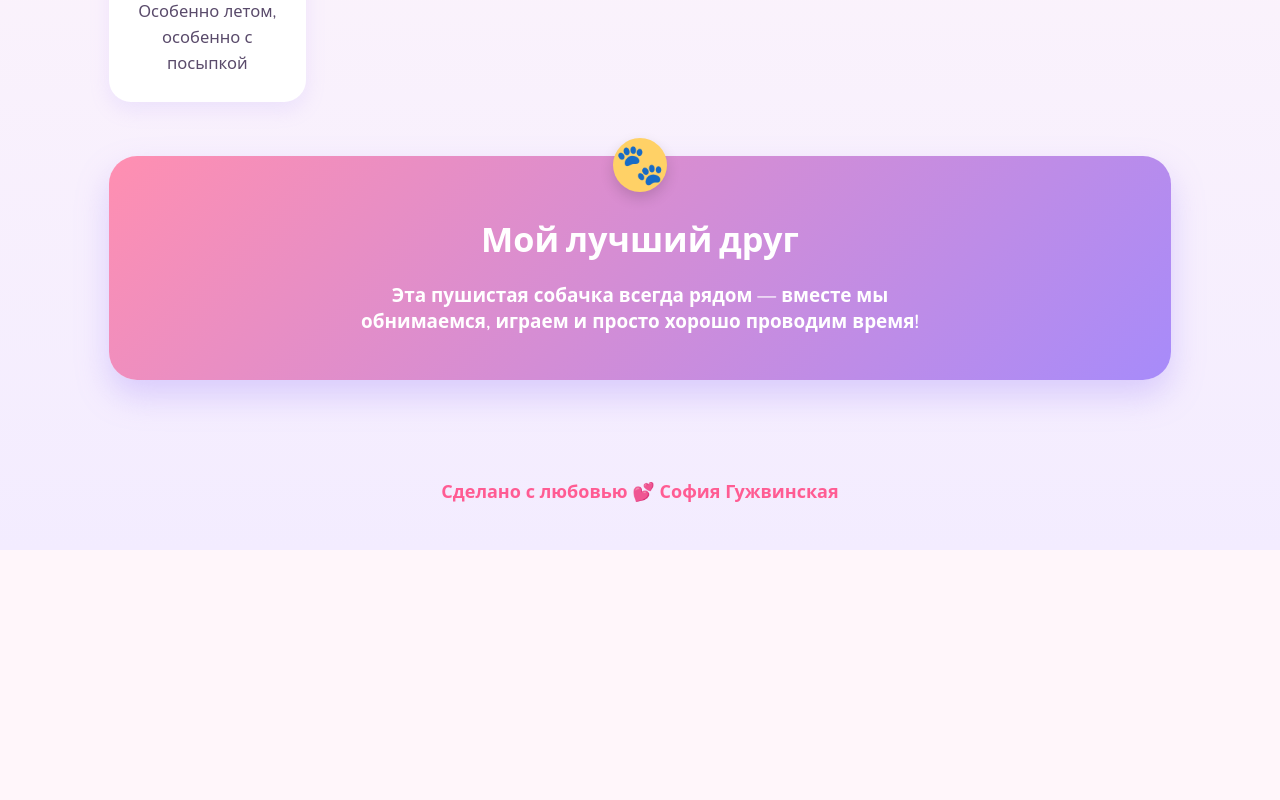
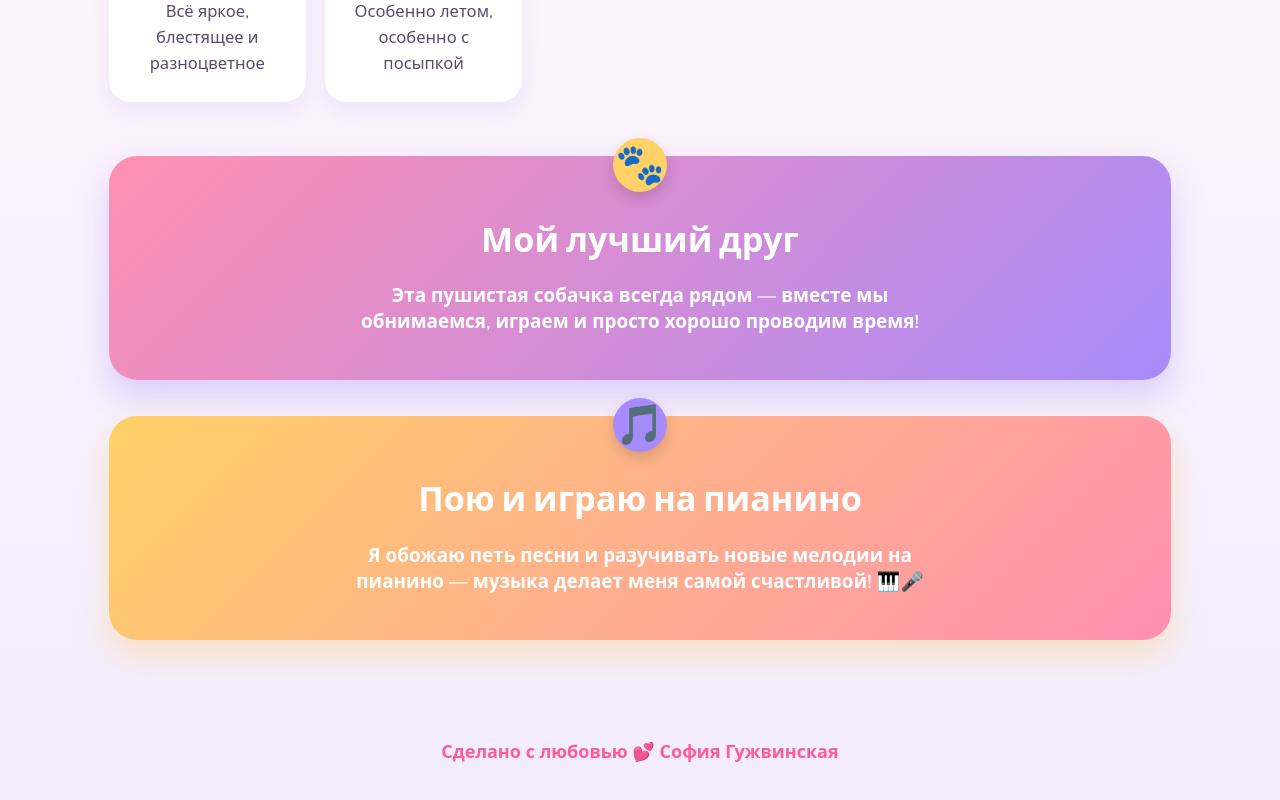
Before and after one commit to BorisGujvin/DittuSofiaHuzhvynska, a React (Vite) app: page / in a window 1280 px wide. Shown: the part 846-1646 px from the top of the page. Before the commit the page ends 1396 px from the top, so only its background shows below. Built offline with nearby package versions, Linux system fonts and the light colour scheme.

Commit message:
Добавлен блок про пение и игру на пианино

```diff
--- a/src/App.css
+++ b/src/App.css
@@ -208,6 +208,49 @@ main {
   box-shadow: 0 6px 14px rgba(0, 0, 0, 0.15);
 }
 
+.talent {
+  margin-top: 2rem;
+}
+
+.talent-card {
+  position: relative;
+  background: linear-gradient(135deg, var(--yellow), var(--pink));
+  border-radius: 28px;
+  padding: 2.5rem 2rem;
+  text-align: center;
+  color: #fff;
+  box-shadow: 0 16px 32px rgba(255, 200, 87, 0.35);
+}
+
+.talent-card h2 {
+  color: #fff;
+  font-size: 1.9rem;
+  margin-bottom: 1.5rem;
+}
+
+.talent-card p {
+  max-width: 34rem;
+  margin: 0 auto;
+  font-weight: 600;
+  font-size: 1.05rem;
+}
+
+.note {
+  position: absolute;
+  top: -18px;
+  left: 50%;
+  transform: translateX(-50%);
+  font-size: 2.2rem;
+  background: var(--purple);
+  border-radius: 50%;
+  width: 3rem;
+  height: 3rem;
+  display: flex;
+  align-items: center;
+  justify-content: center;
+  box-shadow: 0 6px 14px rgba(0, 0, 0, 0.15);
+}
+
 .footer {
   position: relative;
   z-index: 1;
--- a/src/App.tsx
+++ b/src/App.tsx
@@ -6,7 +6,8 @@ const photo =
 const loves = [
   { emoji: '🐶', title: 'Собачки', text: 'Лучший друг всегда рядом и обожает обнимашки' },
   { emoji: '🎨', title: 'Рисование', text: 'Яркие картинки и разноцветные фломастеры' },
-  { emoji: '🎶', title: 'Музыка', text: 'Танцевать и подпевать любимым песням' },
+  { emoji: '🎹', title: 'Пианино', text: 'Разучивать новые мелодии на пианино' },
+  { emoji: '🎤', title: 'Пение', text: 'Петь любимые песни во весь голос' },
   { emoji: '📚', title: 'Сказки', text: 'Истории про приключения и волшебство' },
   { emoji: '🌈', title: 'Радуга', text: 'Всё яркое, блестящее и разноцветное' },
   { emoji: '🍦', title: 'Мороженое', text: 'Особенно летом, особенно с посыпкой' },
@@ -56,6 +57,17 @@ function App() {
             </p>
           </div>
         </section>
+
+        <section className="talent">
+          <div className="talent-card">
+            <span className="note">🎵</span>
+            <h2>Пою и играю на пианино</h2>
+            <p>
+              Я обожаю петь песни и разучивать новые мелодии на пианино —
+              музыка делает меня самой счастливой! 🎹🎤
+            </p>
+          </div>
+        </section>
       </main>
 
       <footer className="footer">
```
